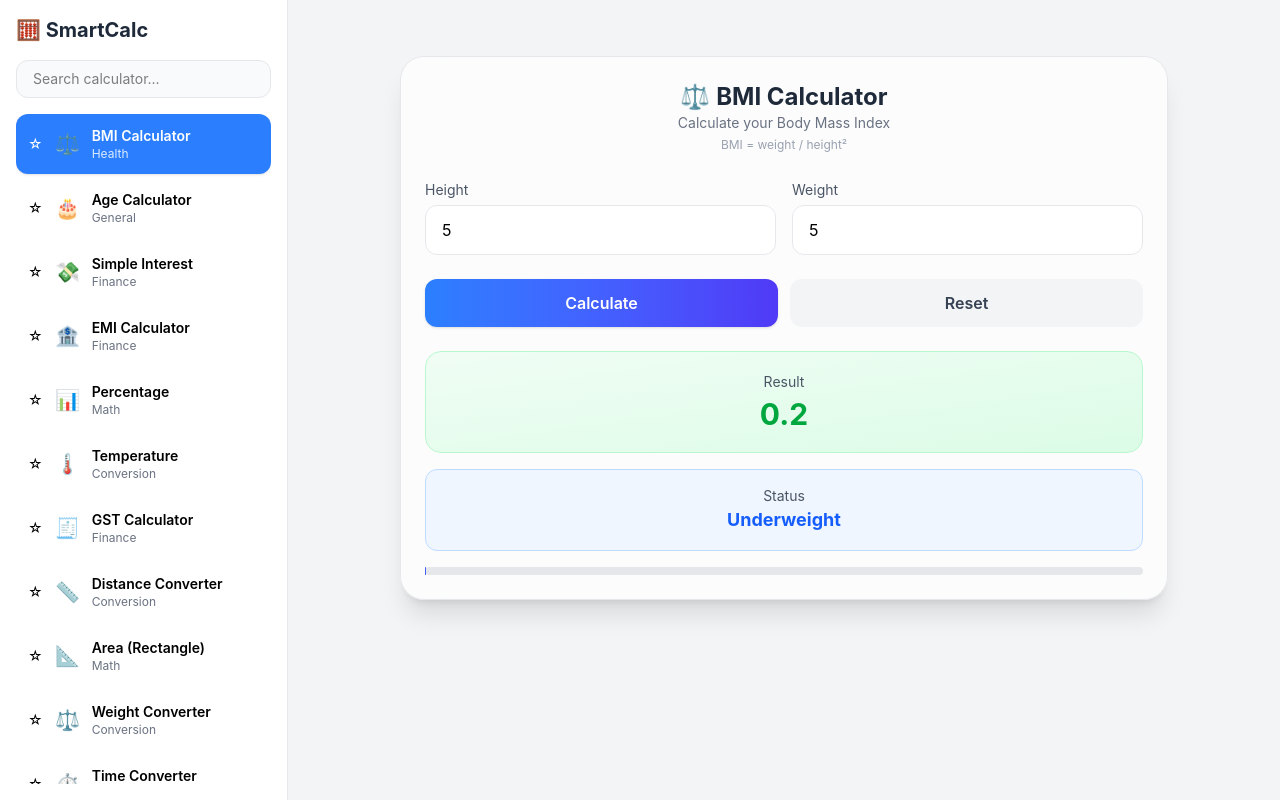
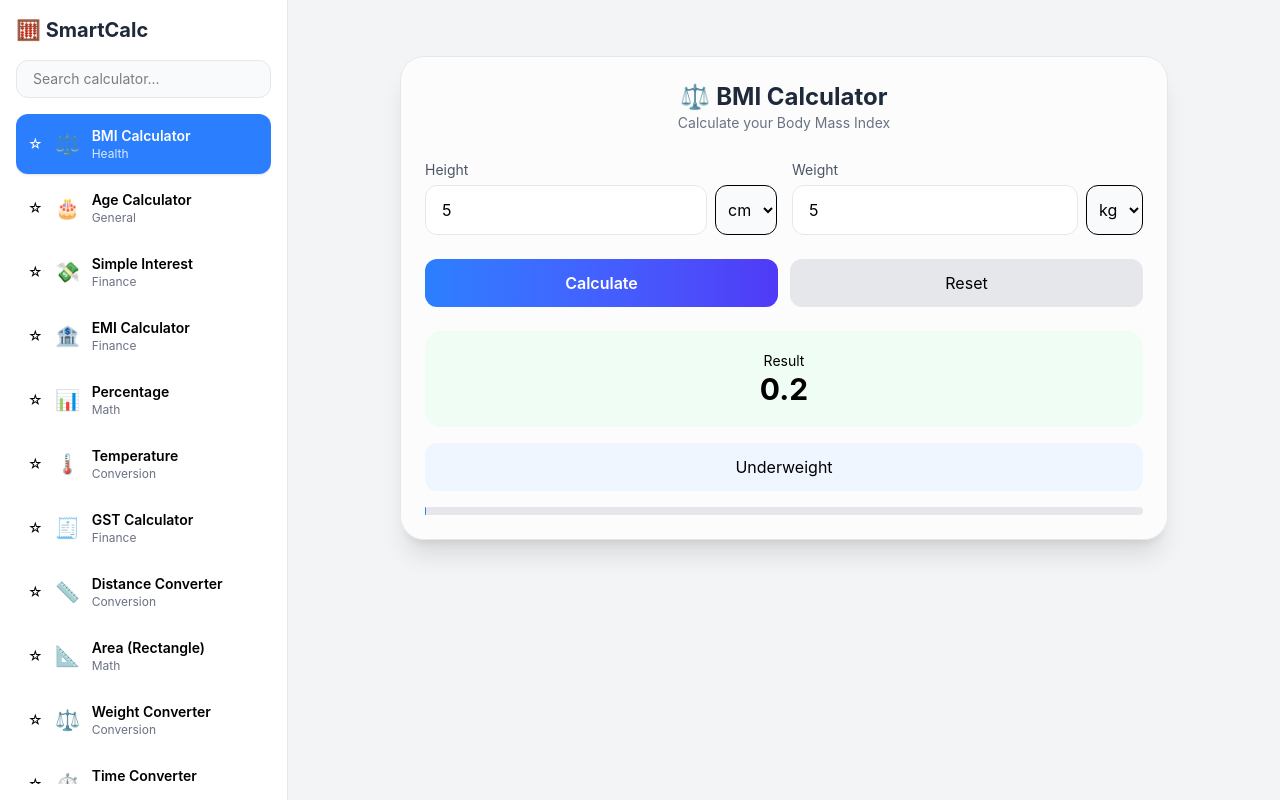
Before and after one commit to jacksyswain/calc-universe, a React (Vite) app: page / in a window 1280 px wide. Both pictures are taken after typing "5", "5" into the empty fields and a click on the button "Calculate". Built offline with nearby package versions, Linux system fonts and the light colour scheme.

Commit message:
calc upgraded

```diff
--- a/src/components/AccordionCalculator.jsx
+++ b/src/components/AccordionCalculator.jsx
@@ -8,14 +8,13 @@ export default function AccordionCalculator({ calc }) {
     setCalculatorState,
   } = useStore();
 
-  // 🧠 Load saved state for this calculator
   const savedState = calculatorStates[calc.id] || {};
 
   const [inputs, setInputs] = useState(savedState.inputs || {});
   const [result, setResult] = useState(savedState.result || null);
   const [error, setError] = useState("");
 
-  // 🔄 Update state when switching calculator
+  // 🔄 Restore when switching calculator
   useEffect(() => {
     const saved = calculatorStates[calc.id] || {};
     setInputs(saved.inputs || {});
@@ -23,7 +22,7 @@ export default function AccordionCalculator({ calc }) {
     setError("");
   }, [calc.id]);
 
-  // 🧠 handle input
+  // 🧠 Handle value + unit
   const handleChange = (name, value) => {
     const updated = {
       ...inputs,
@@ -31,15 +30,20 @@ export default function AccordionCalculator({ calc }) {
     };
 
     setInputs(updated);
-
-    // 🔥 Save live input state
-    setCalculatorState(calc.id, {
-      inputs: updated,
-      result,
-    });
+    setCalculatorState(calc.id, { inputs: updated, result });
   };
 
-  // 🧠 calculate
+  const handleUnitChange = (name, unit) => {
+    const updated = {
+      ...inputs,
+      [`${name}Unit`]: unit,
+    };
+
+    setInputs(updated);
+    setCalculatorState(calc.id, { inputs: updated, result });
+  };
+
+  // 🧠 Calculate
   const handleCalculate = () => {
     setError("");
 
@@ -51,16 +55,29 @@ export default function AccordionCalculator({ calc }) {
     }
 
     try {
-      const res = calc.calculate(inputs);
+      // 🔥 Normalize if exists
+      let finalInputs = inputs;
+      if (calc.normalize) {
+        finalInputs = calc.normalize(inputs);
+      }
+
+      // 🔥 Special case (unit-based converters)
+      if (!calc.normalize) {
+        calc.inputs.forEach((input) => {
+          if (input.units) {
+            finalInputs.unit = inputs[`${input.name}Unit`] || input.defaultUnit;
+          }
+        });
+      }
+
+      const res = calc.calculate(finalInputs);
       setResult(res);
 
-      // 💾 Save state
       setCalculatorState(calc.id, {
         inputs,
         result: res,
       });
 
-      // 🕒 History
       addHistory({
         type: calc.title,
         result: res,
@@ -71,7 +88,7 @@ export default function AccordionCalculator({ calc }) {
     }
   };
 
-  // 🔄 Reset ONLY this calculator
+  // 🔄 Reset
   const handleReset = () => {
     setInputs({});
     setResult(null);
@@ -83,7 +100,7 @@ export default function AccordionCalculator({ calc }) {
     });
   };
 
-  // 📊 detect category
+  // 📊 Category detection
   const getCategory = () => {
     if (!calc.ranges || typeof result !== "number") return null;
 
@@ -93,8 +110,6 @@ export default function AccordionCalculator({ calc }) {
   };
 
   const category = getCategory();
-
-  // 📊 progress %
   const progress =
     typeof result === "number" ? Math.min(result, 100) : 0;
 
@@ -113,54 +128,74 @@ export default function AccordionCalculator({ calc }) {
               {calc.description}
             </p>
           )}
-
-          {calc.formulaLabel && (
-            <p className="text-xs text-gray-400 mt-1">
-              {calc.formulaLabel}
-            </p>
-          )}
         </div>
 
-        {/* 🔢 Inputs */}
+        {/* 🔢 Inputs with Units */}
         <div className="grid md:grid-cols-2 gap-4">
           {calc.inputs.map((input) => (
             <div key={input.name}>
               <label className="text-sm text-gray-600 dark:text-gray-300">
-                {input.label} {input.unit && `(${input.unit})`}
+                {input.label}
               </label>
 
+              <div className="flex gap-2 mt-1">
+                {/* Input */}
                 <input
                   type="number"
                   value={inputs[input.name] || ""}
                   placeholder={`Enter ${input.label}`}
-                className="w-full mt-1 px-4 py-3 rounded-xl border border-gray-200 dark:border-white/20 bg-white dark:bg-white/5 focus:ring-2 focus:ring-blue-500 focus:outline-none"
+                  className="flex-1 px-4 py-3 rounded-xl border border-gray-200 dark:border-white/20 bg-white dark:bg-white/5 focus:ring-2 focus:ring-blue-500"
                   onChange={(e) =>
                     handleChange(input.name, e.target.value)
                   }
                 />
+
+                {/* 🔥 Unit Dropdown */}
+                {input.units && (
+                  <select
+                    value={
+                      inputs[`${input.name}Unit`] ||
+                      input.defaultUnit
+                    }
+                    onChange={(e) =>
+                      handleUnitChange(
+                        input.name,
+                        e.target.value
+                      )
+                    }
+                    className="px-2 py-2 rounded-xl border bg-gray-50 dark:bg-white/10"
+                  >
+                    {input.units.map((unit) => (
+                      <option key={unit} value={unit}>
+                        {unit}
+                      </option>
+                    ))}
+                  </select>
+                )}
+              </div>
             </div>
           ))}
         </div>
 
         {/* ❌ Error */}
         {error && (
-          <div className="mt-4 p-3 rounded-lg bg-red-50 border border-red-200 text-red-600 text-sm text-center">
+          <div className="mt-4 p-3 rounded-lg bg-red-50 text-red-600 text-sm text-center">
             {error}
           </div>
         )}
 
-        {/* 🔘 Actions */}
+        {/* 🔘 Buttons */}
         <div className="flex gap-3 mt-6">
           <button
             onClick={handleCalculate}
-            className="flex-1 py-3 rounded-xl bg-gradient-to-r from-blue-500 to-indigo-600 text-white font-semibold shadow hover:scale-[1.02] transition"
+            className="flex-1 py-3 rounded-xl bg-gradient-to-r from-blue-500 to-indigo-600 text-white font-semibold"
           >
             Calculate
           </button>
 
           <button
             onClick={handleReset}
-            className="flex-1 py-3 rounded-xl bg-gray-100 dark:bg-white/10 text-gray-700 dark:text-white font-semibold hover:bg-gray-200 dark:hover:bg-white/20 transition"
+            className="flex-1 py-3 rounded-xl bg-gray-200 dark:bg-white/10"
           >
             Reset
           </button>
@@ -170,45 +205,32 @@ export default function AccordionCalculator({ calc }) {
         {result !== null && (
           <div className="mt-6 space-y-4">
 
-            {/* 🟢 Result Card */}
-            <div className="p-5 rounded-2xl bg-gradient-to-br from-green-50 to-green-100 dark:from-green-900/30 dark:to-green-800/30 border border-green-200 dark:border-green-700 text-center">
-              <p className="text-sm text-gray-600 dark:text-gray-300">
-                Result
-              </p>
+            <div className="p-5 rounded-2xl bg-green-50 dark:bg-green-900/30 text-center">
+              <p className="text-sm">Result</p>
 
               {typeof result === "object" ? (
-                <div className="mt-2 text-lg font-semibold text-green-600 dark:text-green-400">
-                  {Object.entries(result).map(([key, val]) => (
-                    <p key={key}>
-                      {key}: {val}
+                Object.entries(result).map(([k, v]) => (
+                  <p key={k}>
+                    {k}: {v}
                   </p>
-                  ))}
-                </div>
+                ))
               ) : (
-                <p className="text-3xl font-bold text-green-600 dark:text-green-400 mt-1">
-                  {result}
-                </p>
+                <p className="text-3xl font-bold">{result}</p>
               )}
             </div>
 
             {/* 📊 Stats */}
             {category && (
-              <div className="p-4 rounded-xl bg-blue-50 dark:bg-blue-900/30 border border-blue-200 dark:border-blue-700 text-center">
-                <p className="text-sm text-gray-600 dark:text-gray-300">
-                  Status
-                </p>
-
-                <p className="text-lg font-bold text-blue-600 dark:text-blue-400">
+              <div className="p-3 bg-blue-50 text-center rounded-xl">
                 {category.label}
-                </p>
               </div>
             )}
 
             {/* 📈 Progress */}
             {typeof result === "number" && (
-              <div className="w-full bg-gray-200 dark:bg-white/10 h-2 rounded-full">
+              <div className="h-2 bg-gray-200 rounded-full">
                 <div
-                  className="h-2 bg-gradient-to-r from-blue-500 to-indigo-600 rounded-full transition-all"
+                  className="h-2 bg-blue-500 rounded-full"
                   style={{ width: `${progress}%` }}
                 />
               </div>
```
Lines whose indentation alone changed are shown as unchanged.
